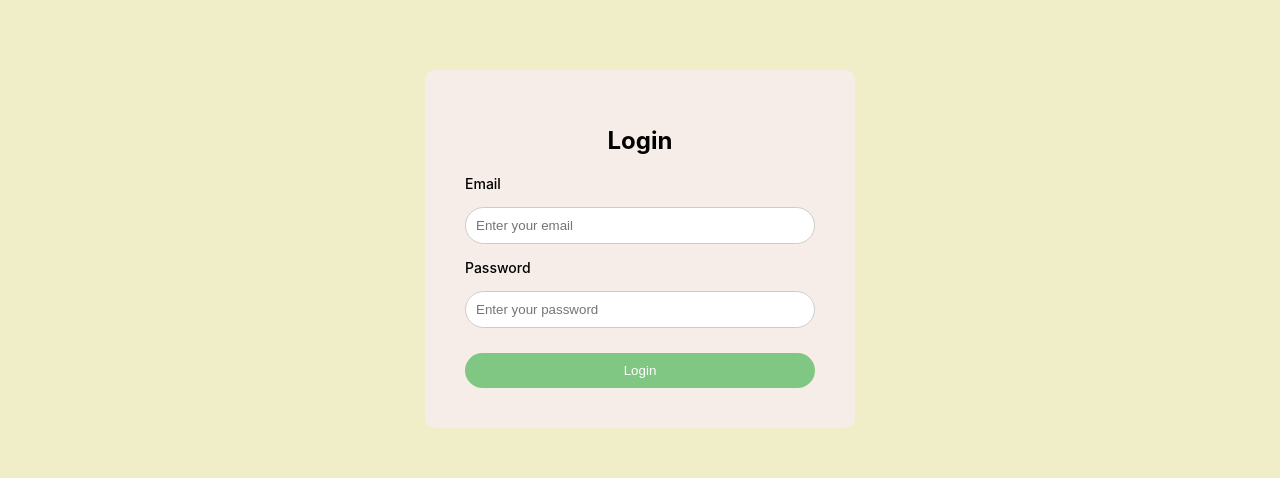
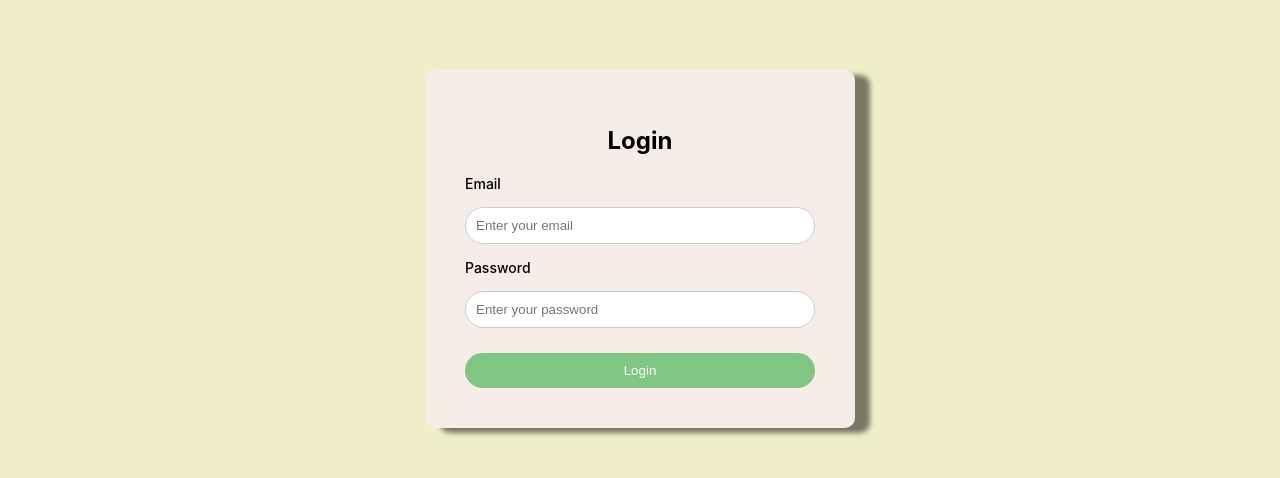
Before and after one commit to Dahl7/Website-FullStack, a React (Create React App) app: page /login in a window 1280 px wide. Shown: the part 151-629 px from the top of the page. Built offline with nearby package versions, Linux system fonts and the light colour scheme.

Commit message:
Header outside of container

```diff
--- a/src/pages/Loginpage.css
+++ b/src/pages/Loginpage.css
@@ -27,7 +27,7 @@
   width: 350px;
   text-align: center;
   z-index: 1;
-  /box-shadow: 15px 5px 5px rgba(0, 0, 0, 0.5);
+  box-shadow: 15px 5px 5px rgba(0, 0, 0, 0.5);
 }
 
 .login-container h1 {
--- a/src/pages/Restaurantselector.js
+++ b/src/pages/Restaurantselector.js
@@ -102,8 +102,8 @@ const RestaurantSelector = () => {
     return (
       <div className="menu-page">
         <div className="menu-wrapper">
+        <h1>Restaurants</h1>
           <div className="menu-container">
-            <h1>Restaurants</h1>
 
             <div className="menu-items">
               {restaurants.length > 0 ? (
--- a/src/pages/menupages/MenuSectionPage.js
+++ b/src/pages/menupages/MenuSectionPage.js
@@ -71,9 +71,10 @@ const MenuSectionsPage = () => {
   return (
     <div className="menu-page">
       <div className="back-arrow" onClick={() => navigate(-1)}>&#8592;</div>
+      <div className="menu-wrapper">
+      <h2>{menu?.description} - {restaurant?.name} Sections</h2>
 
       <div className="menu-container">
-        <h2>{menu?.description} - {restaurant?.name} Sections</h2>
 
         {error ? (
           <p>{error}</p>
@@ -96,6 +97,7 @@ const MenuSectionsPage = () => {
         </div>
       </div>
     </div>
+    </div>
   );
 };
 
--- a/src/pages/menupages/Menupage.js
+++ b/src/pages/menupages/Menupage.js
@@ -126,10 +126,10 @@ const handleMenuClick = (menu) => {
   return (
     <div className="menu-page">
       <div className="back-arrow" onClick={() => navigate(-1)}>&#8592;</div>
+      <div className="menu-wrapper">
 
+      <h1>Menu</h1>
       <div className="menu-container">
-        <h1>Menu</h1>
-
         <div className="menu-items">
   {Array.isArray(menuItems) ? (
     menuItems.length > 0 ? (
@@ -171,7 +171,7 @@ const handleMenuClick = (menu) => {
 >
   Orders
 </button>
-
+</div>
     </div>
   );
 };
```
Also changed, not shown: src/pages/menupages/Menupage.css (line endings or trailing spaces).
